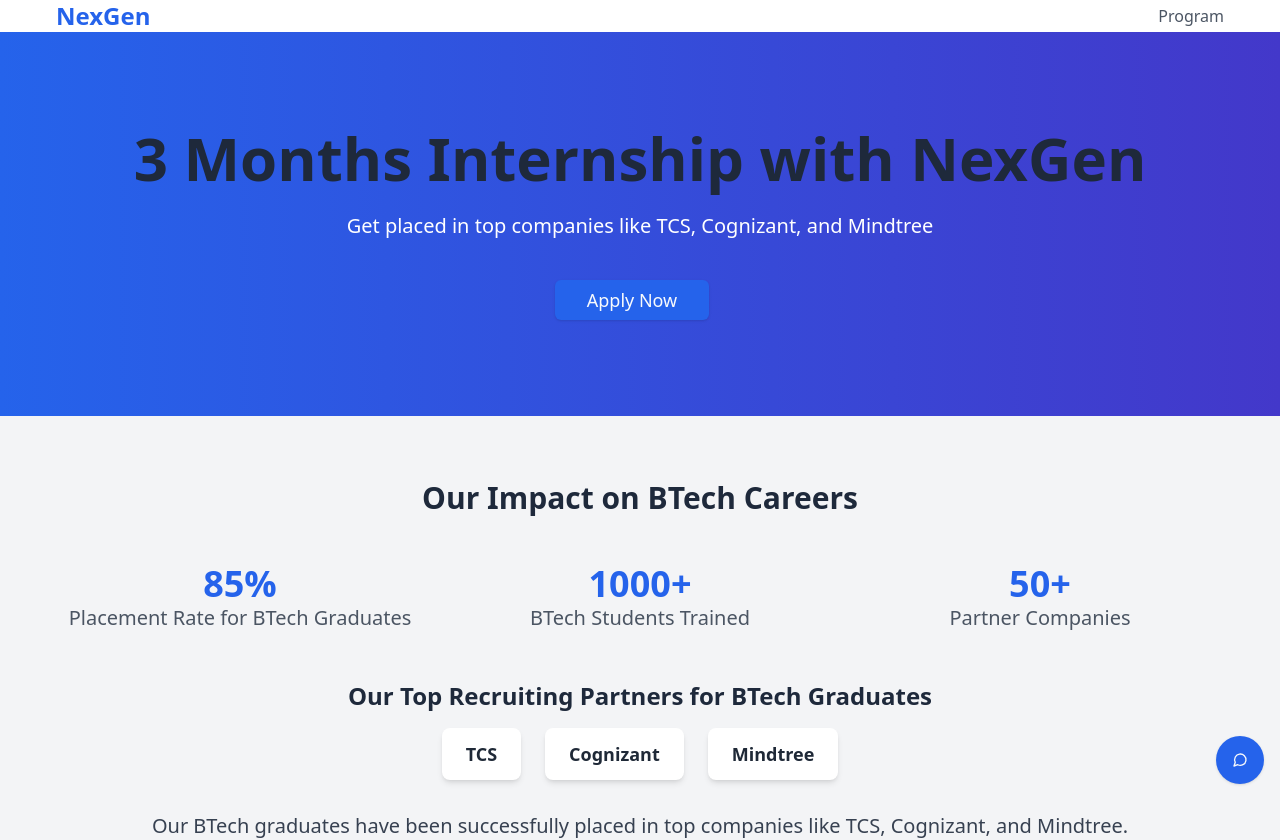
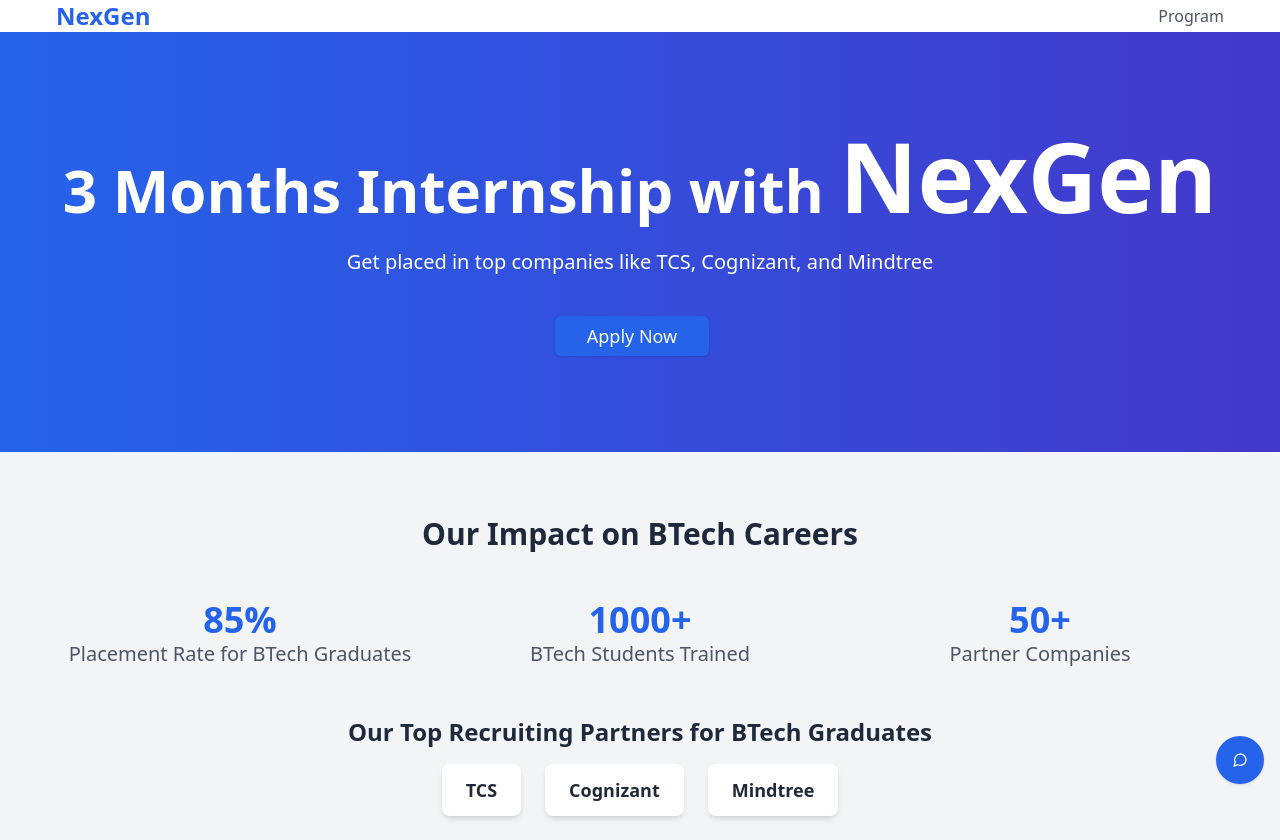
Before and after one commit to dheemutech/main, a Next.js app: page / in a window 1280 px wide. Shown: the top 840 px of the page. Built offline with nearby package versions, Linux system fonts and the light colour scheme.

Commit message:
SOFTGEN MAGIC

```diff
--- a/src/pages/index.js
+++ b/src/pages/index.js
@@ -88,10 +88,11 @@
             animate={controls}
             transition={{ duration: 0.5 }}
           >
-            3 Months Internship with NexGen
+            <span className="text-white">3 Months Internship with </span>
+            <span className="text-white text-7xl md:text-8xl">NexGen</span>
           </motion.h1>
           <motion.p
-            className="text-lg md:text-xl mb-10"
+            className="text-lg md:text-xl mb-10 text-white"
             initial={{ opacity: 0, y: -20 }}
             animate={controls}
             transition={{ duration: 0.5, delay: 0.3 }}
```
